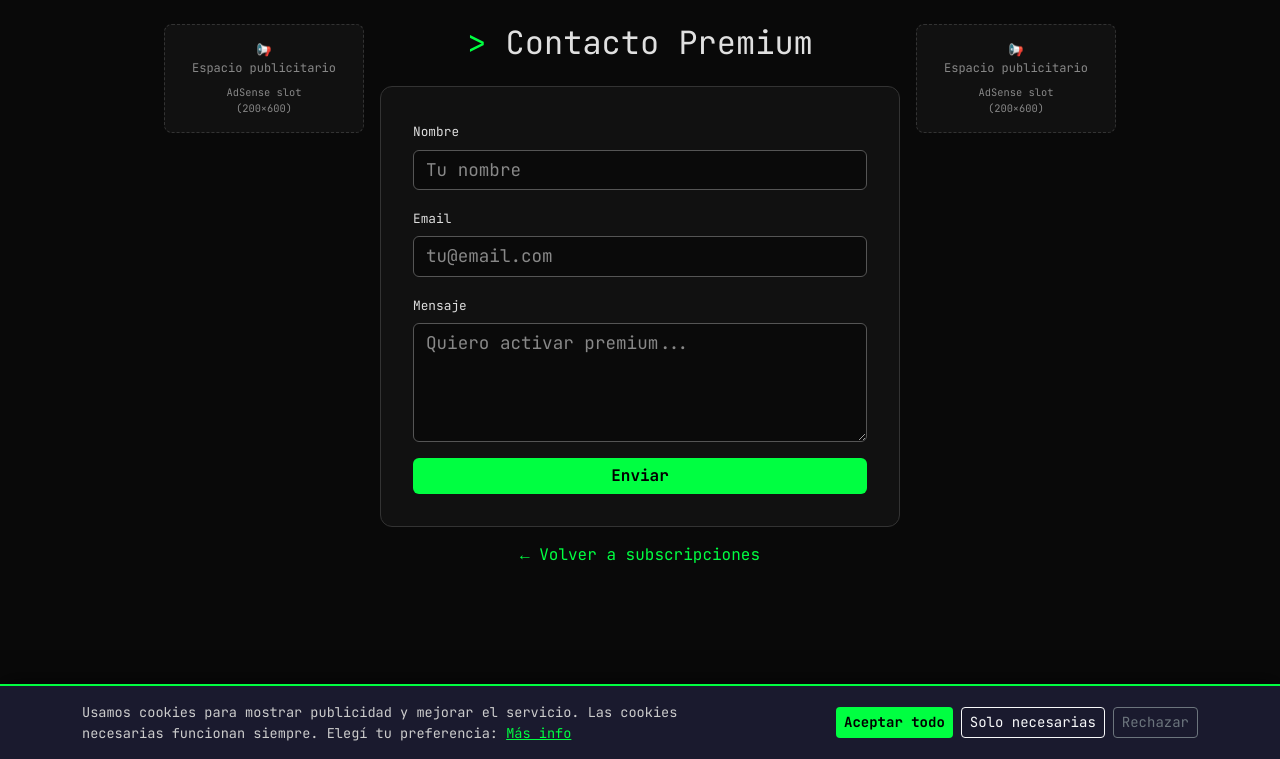
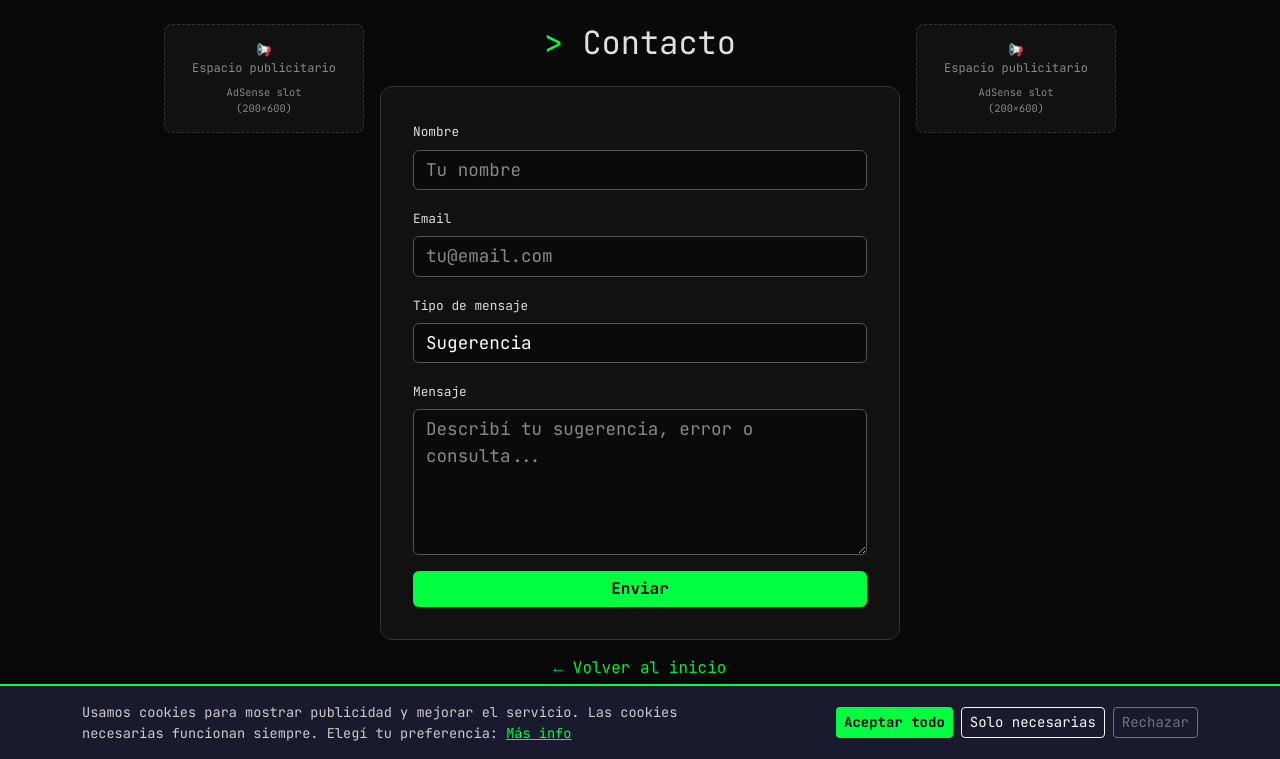
Before and after one commit to DarkyDieLJob/acortalink, a Django app: page /contacto/ in a window 1280 px wide. Shown: the part 41-800 px from the top of the page. Run offline with Django 5.2, Linux system fonts and the light colour scheme; parts of the project's set-up code (start-up, migrations or seed data) failed here and were passed over; some libraries are stand-ins or nearby versions.

Commit message:
feat: expand contact form with type field (suggestion/bug/premium/other) + footer link

```diff
--- a/core/forms.py
+++ b/core/forms.py
@@ -3,6 +3,13 @@ from django.contrib.auth.forms import UserCreationForm
 
 
 class ContactoAcortalinkForm(forms.Form):
+    TIPO_CHOICES = [
+        ('sugerencia', 'Sugerencia'),
+        ('bug', 'Reporte de error / bug'),
+        ('premium', 'Consulta premium'),
+        ('otro', 'Otro'),
+    ]
+
     nombre = forms.CharField(
         max_length=100,
         widget=forms.TextInput(attrs={
@@ -18,12 +25,19 @@ class ContactoAcortalinkForm(forms.Form):
             'style': 'background:#111;border:1px solid #222;color:#fff;',
         })
     )
-    mensaje = forms.CharField(
-        max_length=500,
-        widget=forms.Textarea(attrs={
+    tipo = forms.ChoiceField(
+        choices=TIPO_CHOICES,
+        widget=forms.Select(attrs={
             'class': 'form-control',
-            'rows': 4,
-            'placeholder': 'Quiero activar premium...',
             'style': 'background:#111;border:1px solid #222;color:#fff;',
         })
     )
+    mensaje = forms.CharField(
+        max_length=1000,
+        widget=forms.Textarea(attrs={
+            'class': 'form-control',
+            'rows': 5,
+            'placeholder': 'Describí tu sugerencia, error o consulta...',
+            'style': 'background:#111;border:1px solid #222;color:#fff;',
+        })
+    )
--- a/core/templates/core/base.html
+++ b/core/templates/core/base.html
@@ -481,6 +481,7 @@
 <footer class="acortalink-footer">
     <div class="container">
         <a href="{% url 'core:index' %}">⚡ Acortalink</a> ·
+        <a href="{% url 'core:contacto' %}">Sugerencias / Reportes</a> ·
         <a href="{% url 'core:privacidad' %}">Privacidad</a> ·
         <a href="/">Portfolio</a>
         <br>
--- a/core/templates/core/contacto.html
+++ b/core/templates/core/contacto.html
@@ -1,18 +1,18 @@
 {% extends "core/base.html" %}
 
-{% block meta_title %}Contacto — Acortalink Premium | DieL{% endblock %}
-{% block meta_description %}Contactate para activar tu subscripción premium del acortador de links.{% endblock %}
+{% block meta_title %}Contacto — Acortalink{% endblock %}
+{% block meta_description %}Contactate para sugerencias, reporte de errores o consultas premium.{% endblock %}
 {% block meta_robots %}noindex, nofollow{% endblock %}
 
 {% block acortador_content %}
 
 <div style="max-width:520px; margin:0 auto;">
-    <h2 class="console-heading text-center mb-4">Contacto Premium</h2>
+    <h2 class="console-heading text-center mb-4">Contacto</h2>
 
     {% if enviado %}
     <div style="background:#0d0d0d; border:1px solid #00ff41; border-radius:8px; padding:1rem 1.25rem; margin-bottom:1.5rem; color:#fff; font-size:0.9rem;">
         <strong style="color:#00ff41;">✓ Mensaje enviado.</strong>
-        Te responderé a la brevedad para activar tu premium.
+        Te responderé a la brevedad.
     </div>
     {% endif %}
 
@@ -35,6 +35,10 @@
                 {{ form.email }}
             </div>
             <div class="mb-3">
+                <label class="form-label text-light" style="font-size:0.8rem;">Tipo de mensaje</label>
+                {{ form.tipo }}
+            </div>
+            <div class="mb-3">
                 <label class="form-label text-light" style="font-size:0.8rem;">Mensaje</label>
                 {{ form.mensaje }}
             </div>
@@ -43,7 +47,7 @@
     </div>
 
     <div class="mt-3 text-center">
-        <a href="{% url 'core:subscribir' %}" class="console-link">← Volver a subscripciones</a>
+        <a href="{% url 'core:index' %}" class="console-link">← Volver al inicio</a>
     </div>
 </div>
 
--- a/core/views.py
+++ b/core/views.py
@@ -1201,11 +1201,14 @@ def contacto_acortador(request):
         if form.is_valid():
             nombre = form.cleaned_data['nombre']
             email = form.cleaned_data['email']
+            tipo = form.cleaned_data['tipo']
             mensaje = form.cleaned_data['mensaje']
+            tipo_label = dict(ContactoAcortalinkForm.TIPO_CHOICES).get(tipo, tipo)
             if settings.EMAIL_HOST_USER and settings.EMAIL_HOST_PASSWORD:
                 send_mail(
-                    subject=f'[Acortalink] Solicitud premium de {nombre}',
+                    subject=f'[Acortalink] {tipo_label} — {nombre}',
                     message=(
+                        f'Tipo: {tipo_label}\n'
                         f'Nombre: {nombre}\n'
                         f'Email: {email}\n\n'
                         f'Mensaje:\n{mensaje}'
```
